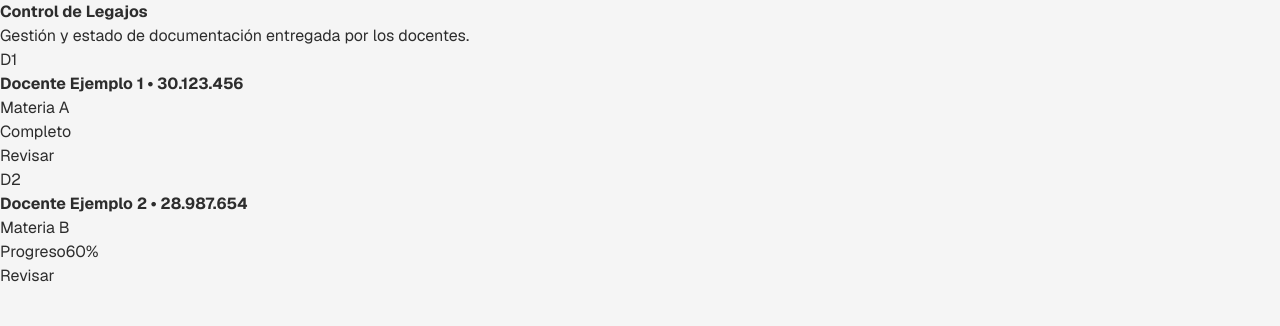
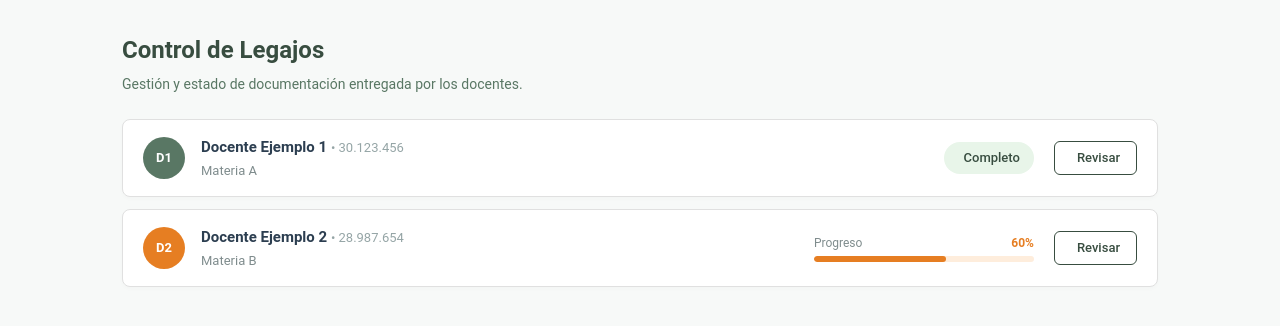
Before and after one commit to AnahidBG/ISCGB_Frontend, an Angular app: page /control-legajos in a window 1280 px wide. Shown: the top 326 px of the page. Built offline with nearby package versions, Linux system fonts and the light colour scheme; a web font is replaced by a local one.

Commit message:
style(legajos): ajuste estilos CSS, colores de estado y barra de progreso

```diff
--- a/src/app/pages/control-legajos/control-legajos.scss
+++ b/src/app/pages/control-legajos/control-legajos.scss
@@ -0,0 +1,170 @@
+:host {
+  display: block;
+  width: 100%;
+  background-color: #F7F9F8;
+  min-height: 100vh;
+}
+
+.control-legajos-container {
+  padding: 32px;
+  max-width: 1100px;
+  margin: 0 auto;
+  font-family: 'Roboto', sans-serif;
+
+  .section-header {
+    margin-bottom: 24px;
+
+    h2 {
+      font-size: 24px;
+      font-weight: 700;
+      color: #384D40;
+      margin: 0 0 6px 0;
+    }
+
+    .subtitle {
+      color: #597764;
+      font-size: 14px;
+      margin: 0;
+    }
+  }
+
+  .legajos-list {
+    display: flex;
+    flex-direction: column;
+    gap: 12px;
+  }
+
+  .legajo-card {
+    display: flex;
+    align-items: center;
+    background-color: #FFFFFF;
+    border: 1px solid #E0E0E0;
+    border-radius: 8px;
+    padding: 16px 20px;
+    box-shadow: 0 2px 4px rgba(0, 0, 0, 0.02);
+
+    /* Avatares según estado */
+    .avatar-circle {
+      width: 42px;
+      height: 42px;
+      border-radius: 50%;
+      display: flex;
+      align-items: center;
+      justify-content: center;
+      font-weight: 600;
+      font-size: 13px;
+
+      &.avatar-completo {
+        background-color: #597764;
+        color: #FFFFFF;
+      }
+
+      &.avatar-proceso {
+        background-color: #E67E22;
+        color: #FFFFFF;
+      }
+    }
+
+    .docente-info {
+      flex: 1;
+      margin-left: 16px;
+
+      .nombre {
+        font-size: 15px;
+        font-weight: 600;
+        color: #2C3E50;
+        margin: 0;
+
+        .dni {
+          font-weight: 400;
+          color: #95A5A6;
+          font-size: 13px;
+        }
+      }
+
+      .materia {
+        font-size: 13px;
+        color: #7F8C8D;
+        margin: 2px 0 0 0;
+      }
+    }
+
+    .progreso-section {
+      width: 220px;
+      display: flex;
+      justify-content: flex-end;
+      align-items: center;
+      margin-right: 20px;
+
+      .badge-completo {
+        background-color: #E8F5E9;
+        color: #384D40;
+        padding: 6px 14px;
+        border-radius: 16px;
+        font-size: 13px;
+        font-weight: 500;
+        display: flex;
+        align-items: center;
+        gap: 6px;
+      }
+
+      .bar-container {
+        width: 100%;
+
+        .label-group {
+          display: flex;
+          justify-content: space-between;
+          align-items: center;
+          margin-bottom: 4px;
+
+          .progreso-label {
+            font-size: 12px;
+            color: #7F8C8D;
+          }
+
+          .porcentaje-label {
+            font-size: 12px;
+            font-weight: 700;
+            color: #E67E22;
+          }
+        }
+
+        .progress-bar {
+          width: 100%;
+          height: 6px;
+          background-color: #FEEDDC;
+          border-radius: 3px;
+          overflow: hidden;
+
+          .progress-fill {
+            height: 100%;
+            background-color: #E67E22;
+            border-radius: 3px;
+          }
+        }
+      }
+    }
+
+    .accion-section {
+      .btn-revisar {
+        background-color: #FFFFFF;
+        border: 1px solid #384D40;
+        color: #384D40;
+        padding: 6px 16px;
+        border-radius: 6px;
+        font-size: 13px;
+        font-weight: 500;
+        cursor: pointer;
+        display: flex;
+        align-items: center;
+        gap: 6px;
+        transition: all 0.2s ease;
+
+        &:hover {
+          background-color: #384D40;
+          color: #FFFFFF;
+        }
+      }
+    }
+  }
+}
```
